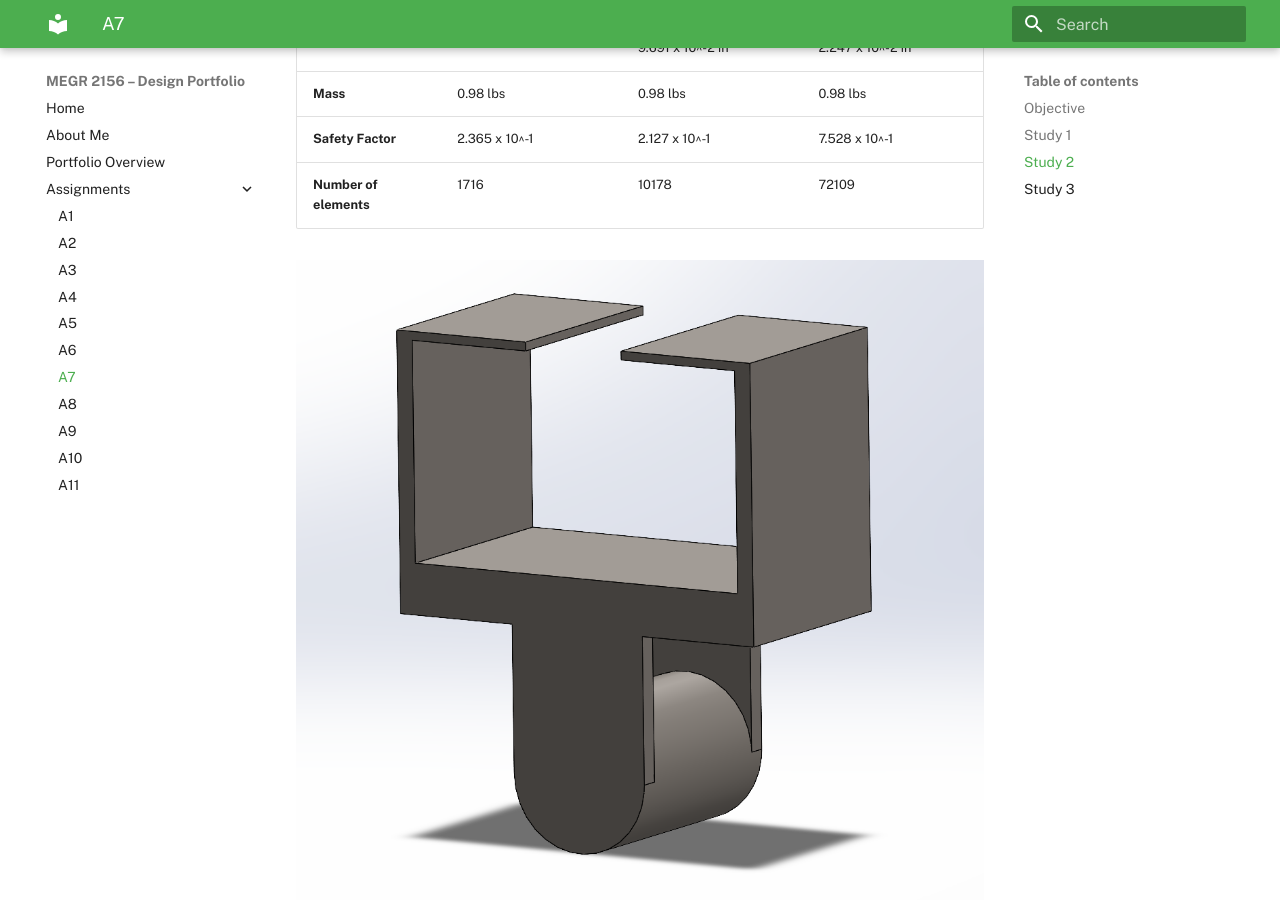
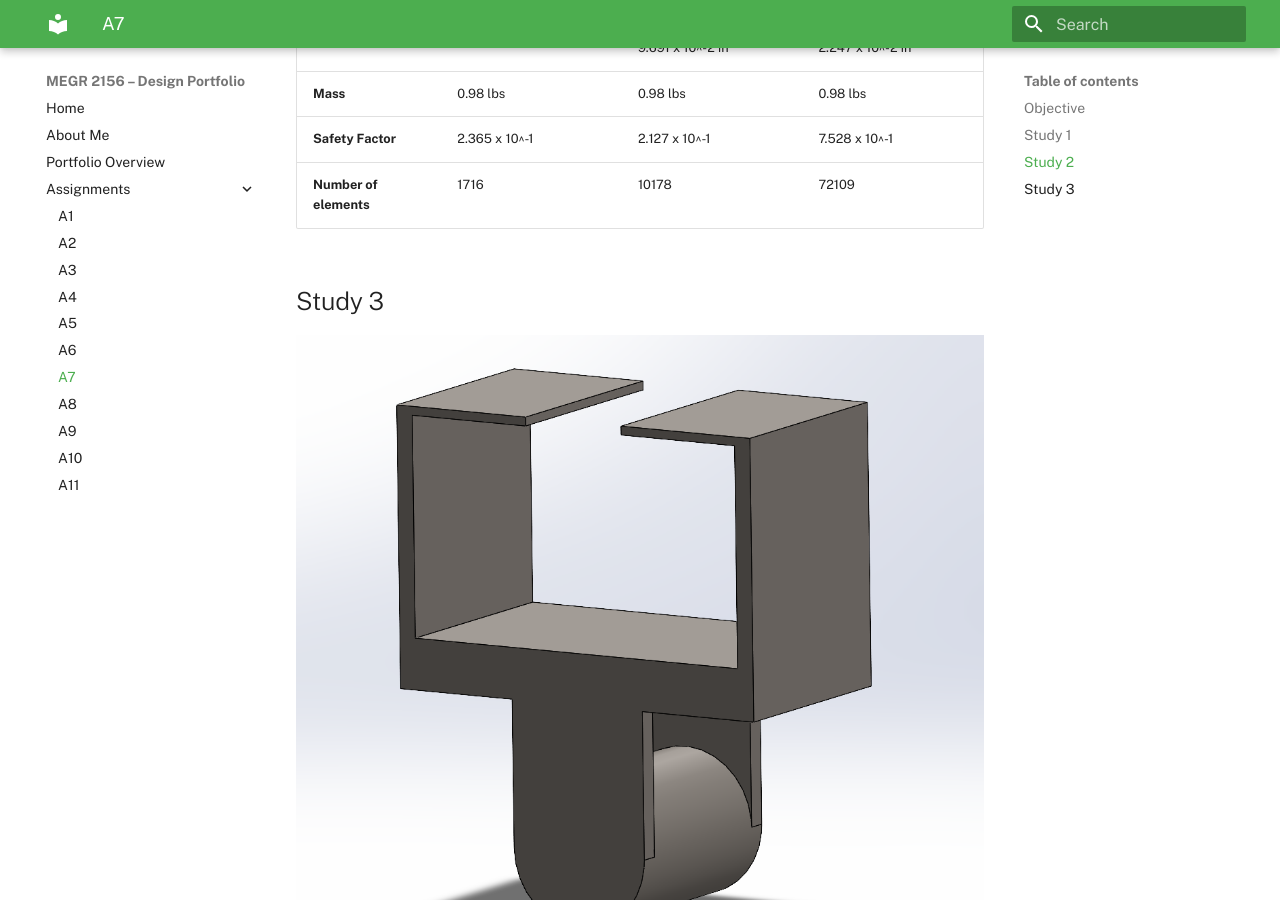
Before and after one commit to Jmswanchara/megr2156-portfolio, an MkDocs documentation site: the page built from docs/assignments/A07/index.md, in a window 1280 px wide and 900 px high, scrolled down 3427 px. Built offline with MkDocs 1.6.1 and Material for MkDocs 9.7.7, drawn with Linux system fonts in a browser that asks for light colours.

```diff
--- a/docs/assignments/A07/index.md
+++ b/docs/assignments/A07/index.md
@@ -152,6 +152,6 @@
   </tr>
 </table>
 
+## Study 3
+
 ![Addition](Bracket_addition_A7.png)
-
-## Study 3
```
